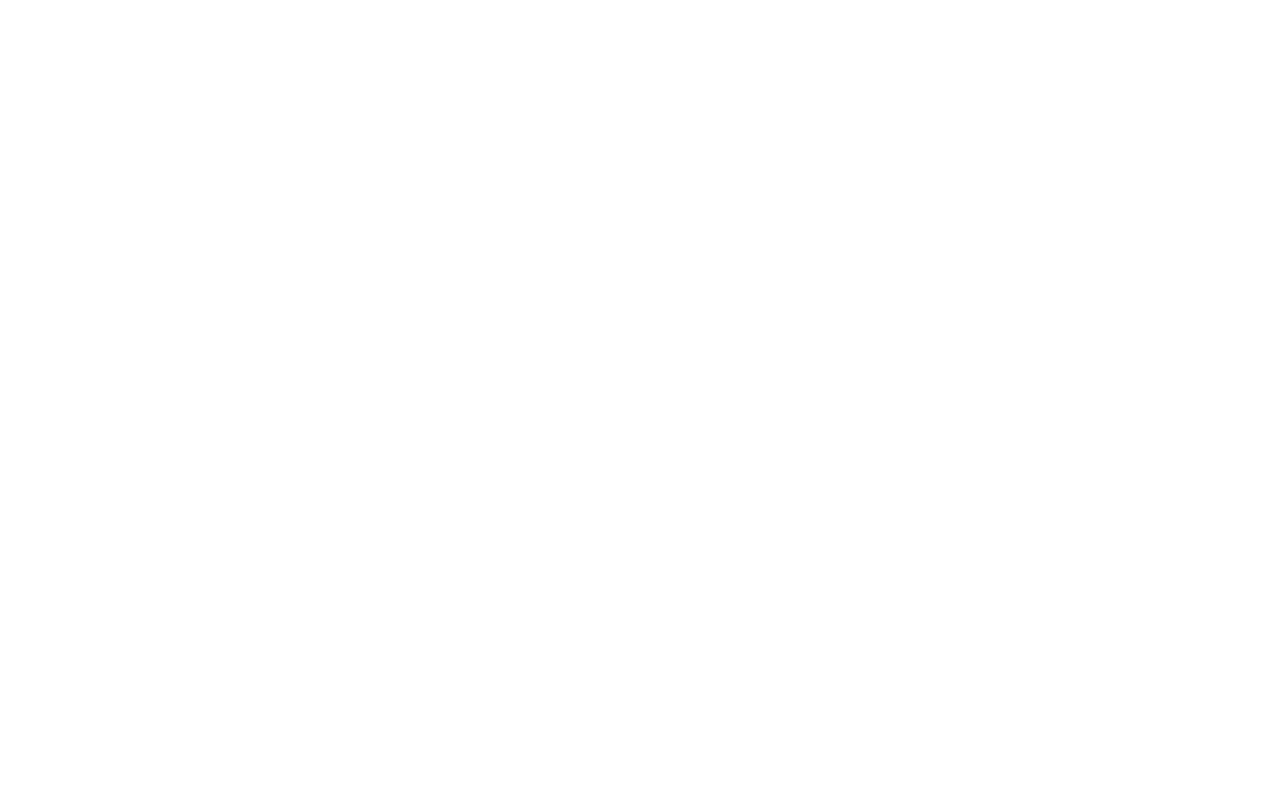
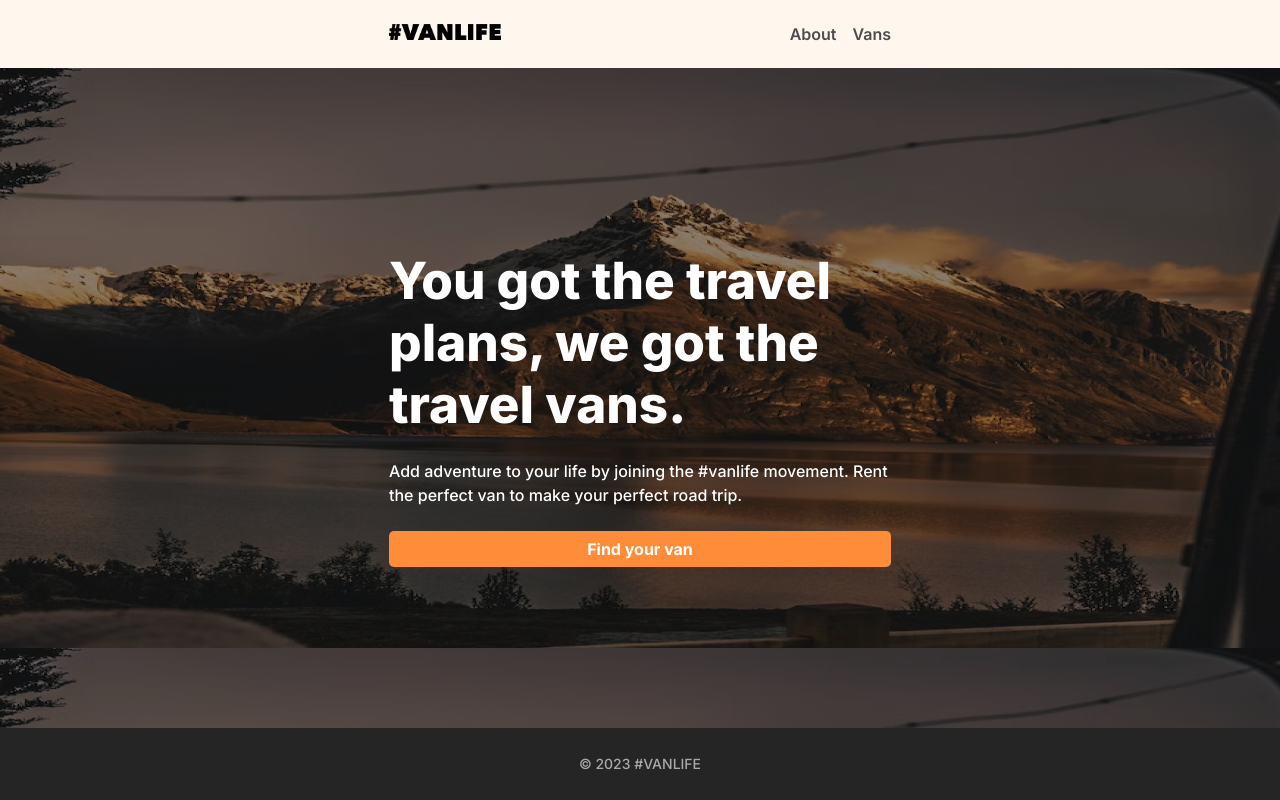
Before and after one commit to Javascript30/vanlife, a React (Vite) app: page / in a window 1280 px wide. Built offline with nearby package versions, Linux system fonts and the light colour scheme.

Commit message:
Added home about footer and navbar components

```diff
--- a/index.html
+++ b/index.html
@@ -4,6 +4,14 @@
     <meta charset="UTF-8" />
     <link rel="icon" type="image/svg+xml" href="/logo.svg" />
     <meta name="viewport" content="width=device-width, initial-scale=1.0" />
+
+    <!-- Fonts -->
+    <link rel="preconnect" href="https://fonts.googleapis.com" />
+    <link rel="preconnect" href="https://fonts.gstatic.com" crossorigin />
+    <link
+      href="https://fonts.googleapis.com/css2?family=Inter:wght@400;500;600;700;800&display=swap"
+      rel="stylesheet"
+    />
     <title>#Vanlife</title>
   </head>
   <body>
--- a/src/App.jsx
+++ b/src/App.jsx
@@ -1,5 +1,18 @@
+import Home from "./components/Home";
+import About from "./components/About";
+import { BrowserRouter, Routes, Route } from "react-router-dom";
+
 function App() {
-  return <div className="App"></div>;
+  return (
+    <>
+      <BrowserRouter>
+        <Routes>
+          <Route path="/" element={<Home />} />
+          <Route path="/about" element={<About />} />
+        </Routes>
+      </BrowserRouter>
+    </>
+  );
 }
 
 export default App;
--- /dev/null
+++ b/src/components/About.jsx
@@ -0,0 +1,15 @@
+import React from "react";
+import Navbar from "./Navbar";
+import Footer from "./Footer";
+
+function About() {
+  return (
+    <>
+      <Navbar />
+
+      <Footer />
+    </>
+  );
+}
+
+export default About;
--- /dev/null
+++ b/src/components/Footer.jsx
@@ -0,0 +1,11 @@
+function Footer() {
+  let year = new Date().getFullYear();
+
+  return (
+    <footer>
+      <p className="footer--text">&copy; {year} #Vanlife</p>
+    </footer>
+  );
+}
+
+export default Footer;
--- /dev/null
+++ b/src/components/Home.jsx
@@ -0,0 +1,25 @@
+import Navbar from "./Navbar";
+import Footer from "./Footer";
+
+function Home() {
+  return (
+    <>
+      <Navbar />
+      <main>
+        <div className="container main--content">
+          <h1 className="main--title">
+            You got the travel plans, we got the travel vans.
+          </h1>
+          <p className="main--text">
+            Add adventure to your life by joining the #vanlife movement. Rent
+            the perfect van to make your perfect road trip.
+          </p>
+          <button className="btn btn--long">Find your van</button>
+        </div>
+      </main>
+      <Footer />
+    </>
+  );
+}
+
+export default Home;
--- /dev/null
+++ b/src/components/Navbar.jsx
@@ -0,0 +1,23 @@
+import React from "react";
+import logo from "../assets/images/logo.png";
+// import { Link } from "react-router-dom";
+export default function Navbar() {
+  return (
+    <nav>
+      <div className="container nav">
+        <a href="#">
+          <img src={logo} alt="Logo" />
+        </a>
+
+        <ul>
+          <li>
+            <a href="#">About</a>
+          </li>
+          <li>
+            <a href="#">Vans</a>
+          </li>
+        </ul>
+      </div>
+    </nav>
+  );
+}
--- a/src/styles.css
+++ b/src/styles.css
@@ -14,3 +14,116 @@
   --white: #ffffff;
   --vlorange: #ffcc8d;
 }
+
+body {
+  font-family: "Inter", sans-serif; /* 400, 500, 700, 800*/
+}
+
+a {
+  text-decoration: none;
+}
+li {
+  list-style: none;
+}
+p {
+  font-weight: 500;
+  line-height: 24px;
+}
+
+button {
+  border: none;
+  font: inherit;
+  color: inherit;
+  font-weight: 700;
+}
+
+button,
+a {
+  transition: all 200ms ease-in-out;
+}
+
+nav {
+  background-color: var(--cream);
+}
+
+.nav,
+ul {
+  justify-content: space-between;
+  display: flex;
+}
+
+.nav img {
+  max-width: 7rem;
+}
+
+.container {
+  width: min(100vw - 2rem, 550px);
+  margin-inline: auto;
+  padding: 1.5rem;
+}
+
+/* Nav items styling */
+
+.nav ul {
+  gap: 1rem;
+}
+
+.nav ul li a {
+  color: var(--gray);
+  font-family: inherit;
+  font-weight: 600;
+}
+
+.nav ul li a:hover {
+  color: var(--black);
+  /* selected style: - */
+  border-bottom: 3px var(--gray) solid;
+}
+
+/* Home Section */
+main {
+  background: linear-gradient(0deg, rgba(0, 0, 0, 0.46), rgba(0, 0, 0, 0.46)),
+    url("../src/assets/images/mountain.png");
+  width: 100vw;
+  min-height: 85vh;
+  color: var(--white);
+  display: grid;
+  align-content: center;
+}
+
+.main--title {
+  font-weight: 800;
+  font-size: clamp(2.5rem, 4vw, 4rem);
+}
+
+.main--text {
+  padding-block: 1.5rem;
+}
+
+.btn--long {
+  background-color: var(--lorange);
+  border-radius: 5px;
+  padding-block: 0.5rem;
+  width: 100%;
+}
+
+.btn--long:hover {
+  transform: scale(1.1);
+}
+
+/* Home Section */
+
+/* <>>>>>>>>>>>>>>>>>>>>>>>> FOOTER<><>>>>>>>>>>> */
+footer {
+  position: fixed;
+  bottom: 0;
+  width: 100%;
+  background-color: var(--black);
+  font-size: 0.875rem;
+  color: #aaaaaa;
+  text-align: center;
+  padding-block: 1.5rem;
+  text-transform: uppercase;
+}
+
+/* <>>>>>>>>>>>>>>>>>>>>>>>> FOOTER<><>>>>>>>>>>> */
```
